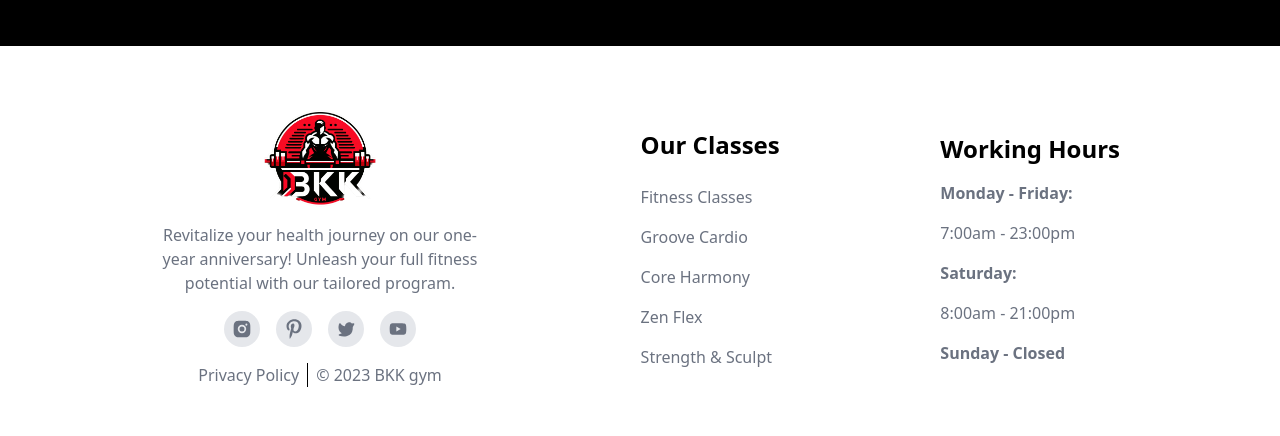
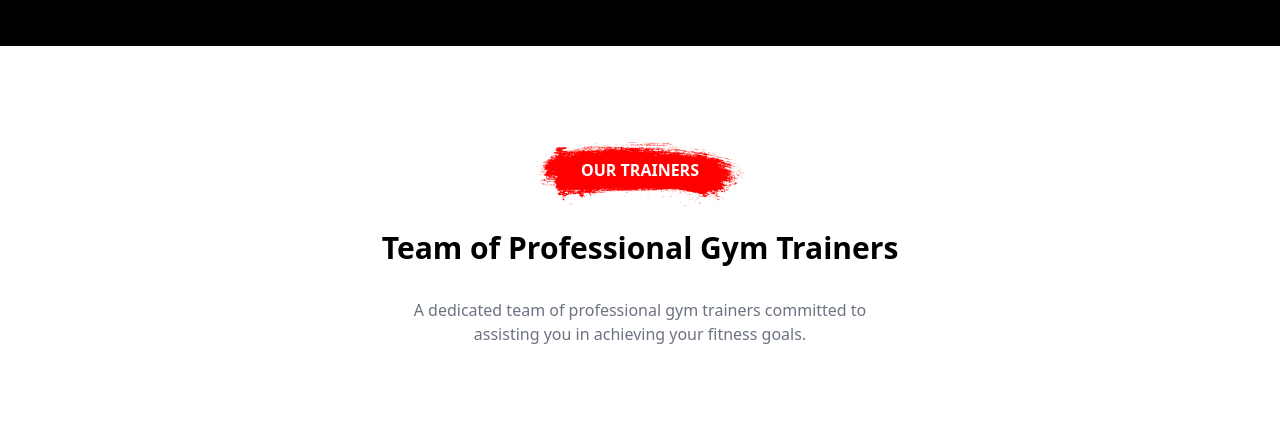
Before and after one commit to OnigiriKing/new-project, a React (Create React App) app: page / in a window 1280 px wide. Shown: the part 3386-3822 px from the top of the page. Built offline with nearby package versions, Linux system fonts and the light colour scheme.

Commit message:
Trainers update

```diff
--- a/src/components/homeComp/Home.ChooseUs/ChooseUs.jsx
+++ b/src/components/homeComp/Home.ChooseUs/ChooseUs.jsx
@@ -27,10 +27,10 @@ export default function ChooseUs() {
             ></iframe>
           </div>
           <div class="flex flex-col w-[40%] gap-4">
-            <h4 class="mb-4 relative w-[13rem] flex flex-col items-center">
+            <div class="mb-4 relative w-[13rem] flex flex-col items-center">
               <p class="z-[6] font-bold">WHY CHOOSE US</p>
               <img class="absolute -top-[1rem]  z-[5] " src={redBrush} />
-            </h4>
+            </div>
             <h3 class="text-3xl font-bold">
               We Can Give A Shape Of Your Body Here!
             </h3>
--- /dev/null
+++ b/src/components/homeComp/Home.Trainers/Trainers.jsx
@@ -0,0 +1,21 @@
+import redBrush from "../img/redBrush.png";
+import allSvg from "svg/allSvg";
+
+export default function Trainers() {
+  return (
+    <div class="flex justify-center items-center  bg-white  my-6">
+      <div class="flex flex-col common-wrapper items-center gap-8 text-center">
+        <div class="mb-4 mt-[5rem] relative w-[13rem] flex flex-col items-center">
+          <p class="z-[6] font-bold text-white">OUR TRAINERS</p>
+          <img class="absolute -top-[1rem]  z-[5] " src={redBrush} />
+        </div>
+        <h2 class="text-3xl font-bold">Team of Professional Gym Trainers</h2>
+        <p class="w-[40%] text-gray-500">
+          A dedicated team of professional gym trainers committed to assisting
+          you in achieving your fitness goals.
+        </p>
+        <div></div>
+      </div>
+    </div>
+  );
+}
--- a/src/components/homeComp/Home.jsx
+++ b/src/components/homeComp/Home.jsx
@@ -2,15 +2,16 @@ import Welcome from "./Home.Welcome/Welcome";
 import About from "./Home.About/About";
 import Classes from "./Home.Classes/Classes";
 import ChooseUs from "./Home.ChooseUs/ChooseUs";
+import Trainers from "./Home.Trainers/Trainers";
 
 export default function Home() {
-
   return (
     <div class="">
       <Welcome />
       <About />
       <Classes />
       <ChooseUs />
+      <Trainers />
     </div>
   );
 }
```
Also changed, not shown: src/dist/style.css.
